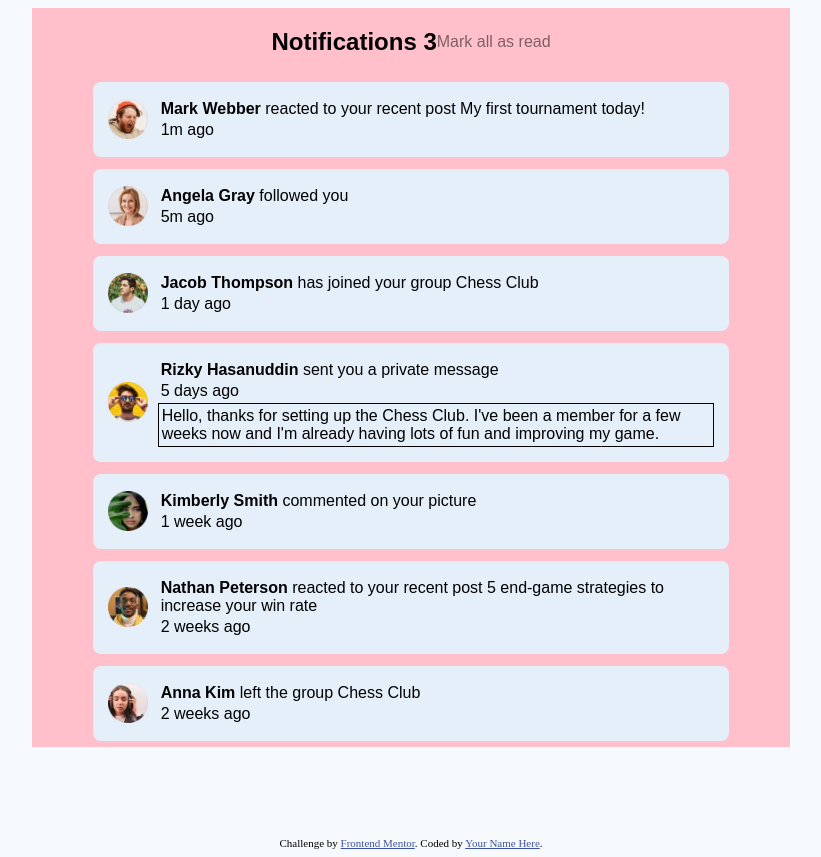
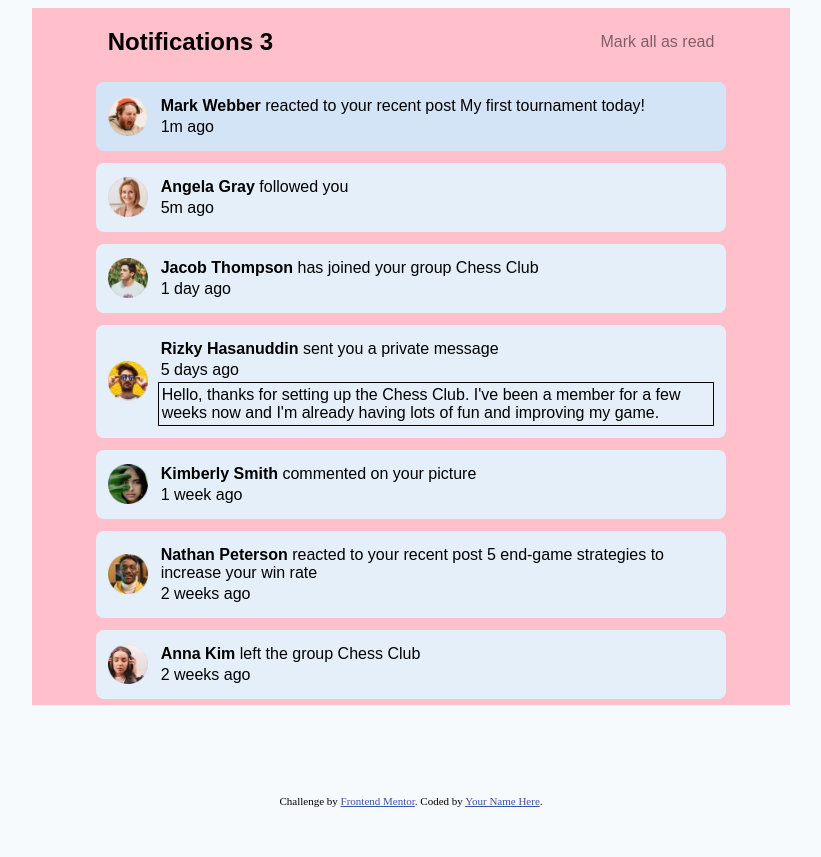
Before and after one commit to DBurgess93/notifications-page, a plain HTML site: page index.html in a window 1280 px wide. In both pictures the pointer is over the element 639 px from the left and 119 px from the top of the page. Shown: the whole page, without its empty margins (229-1050 px from the left). After the commit the page ends 815 px from the top, so only its background shows below. Drawn offline with Linux system fonts and the light colour scheme.

Commit message:
hovers and header positioning

```diff
--- a/styles.css
+++ b/styles.css
@@ -18,6 +18,7 @@ body {
   display: flex;
   justify-content: space-between;
   align-items: center;
+  width: 80%;
 }
 
 .header-notification-panel h2 {
@@ -39,10 +40,19 @@ body {
   background: hsl(211, 68%, 94%);
   width: 80%;
   border-radius: 8px;
-  padding: 15px;
+  padding: 12px;
   display: flex;
   align-items: center;
   margin: 6px;
+}
+
+.notification:hover {
+  background: hsl(212, 68%, 90%);
+  cursor: pointer;
+}
+
+.notification:active {
+  background: gray;
 }
 
 .notification img {
@@ -64,3 +74,8 @@ body {
 .message {
   border: 1px solid black;
 }
+
+.minimal-btn:hover {
+  cursor: pointer;
+  font-weight: bold;
+}
```
